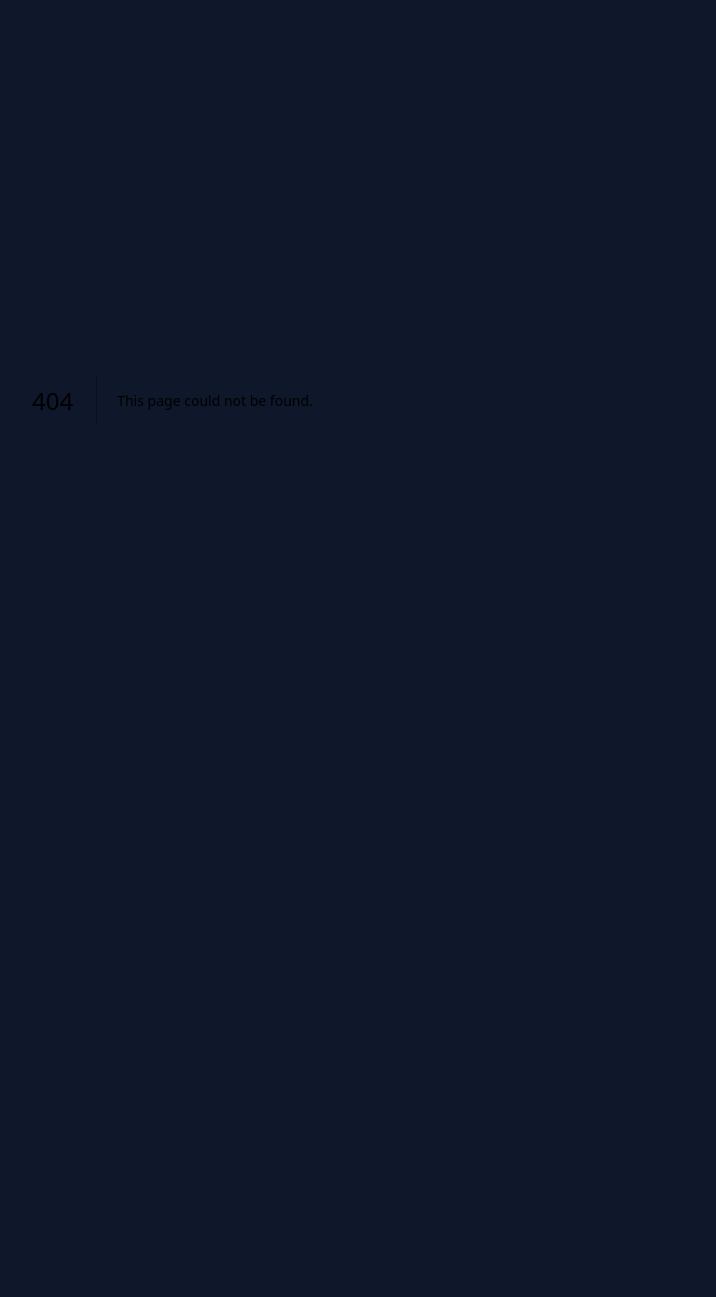
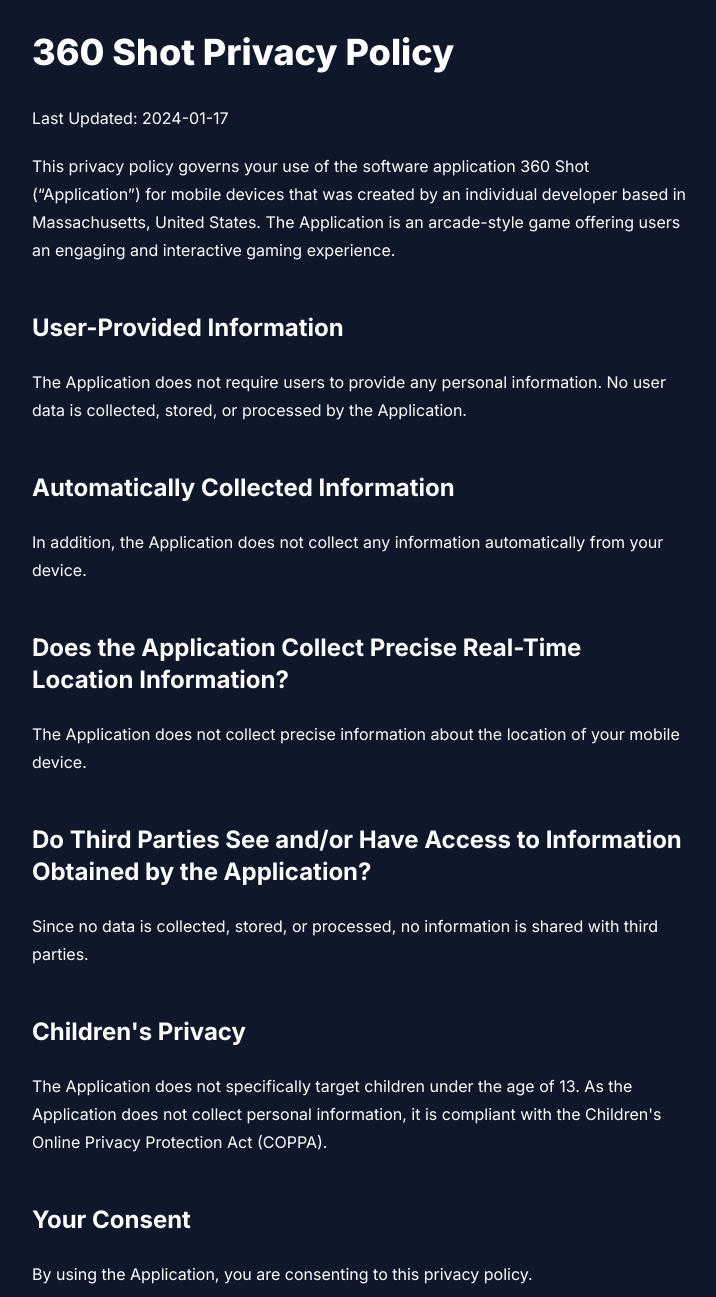
Before and after one commit to petervirtue/portfolio, a Next.js app: page /privacy/360shot in a window 1280 px wide. Before the commit this address had no page. Shown: the top 1297 px of the page, without its empty margins (272-988 px from the left). Before the commit the page ends 800 px from the top, so only its background shows below. Built offline with nearby package versions, Linux system fonts and the light colour scheme.

Commit message:
Adds back in necessary privacy policy pages for iOS applications

```diff
--- a/package.json
+++ b/package.json
@@ -27,7 +27,9 @@
     "typescript": "5.2.2"
   },
   "devDependencies": {
+    "@tailwindcss/typography": "^0.5.10",
     "@types/gtag.js": "^0.0.14",
+    "@types/tailwindcss": "^3.1.0",
     "@typescript-eslint/eslint-plugin": "^6.19.0",
     "@typescript-eslint/parser": "^6.19.0",
     "eslint": "^8.56.0",
--- /dev/null
+++ b/src/app/components/PrivacyPolicy.tsx
@@ -0,0 +1,70 @@
+interface PrivacyPolicyProps {
+  appName: string;
+  appDescription: string;
+}
+
+const PrivacyPolicy = ({ appName, appDescription }: PrivacyPolicyProps) => {
+  return (
+    <div className="prose prose-light items-start justify-center px-5 md:px-0 py-8">
+      <h1>{appName} Privacy Policy</h1>
+      <p>Last Updated: 2024-01-17</p>
+      <p>
+        This privacy policy governs your use of the software application{" "}
+        {appName} (“Application”) for mobile devices that was created by an
+        individual developer based in Massachusetts, United States. The
+        Application is {appDescription}.
+      </p>
+      <h2>User-Provided Information</h2>
+      <p>
+        The Application does not require users to provide any personal
+        information. No user data is collected, stored, or processed by the
+        Application.
+      </p>
+      <h2>Automatically Collected Information</h2>
+      <p>
+        In addition, the Application does not collect any information
+        automatically from your device.
+      </p>
+      <h2>
+        Does the Application Collect Precise Real-Time Location Information?
+      </h2>
+      <p>
+        The Application does not collect precise information about the location
+        of your mobile device.
+      </p>
+      <h2>
+        Do Third Parties See and/or Have Access to Information Obtained by the
+        Application?
+      </h2>
+      <p>
+        Since no data is collected, stored, or processed, no information is
+        shared with third parties.
+      </p>
+      <h2>Children&apos;s Privacy</h2>
+      <p>
+        The Application does not specifically target children under the age of
+        13. As the Application does not collect personal information, it is
+        compliant with the Children&apos;s Online Privacy Protection Act
+        (COPPA).
+      </p>
+      <h2>Your Consent</h2>
+      <p>
+        By using the Application, you are consenting to this privacy policy.
+      </p>
+      <h2>Changes to This Privacy Policy</h2>
+      <p>
+        This Privacy Policy may be updated from time to time for any reason. You
+        are advised to consult this Privacy Policy regularly for any changes, as
+        continued use is deemed approval of all changes.
+      </p>
+      <h2>Contact Us</h2>
+      <p>
+        If you have any questions regarding privacy while using the Application,
+        or have questions about our practices, please contact us via email at
+        petervirtue18@gmail.com.
+      </p>
+    </div>
+  );
+};
+
+export default PrivacyPolicy;
--- a/src/app/layout.tsx
+++ b/src/app/layout.tsx
@@ -1,5 +1,5 @@
 import "./globals.css";
-import type { Metadata } from "next";
+import type { Metadata, Viewport } from "next";
 import { Inter } from "next/font/google";
 import { NextFont } from "next/dist/compiled/@next/font";
 import { GoogleAnalytics } from "./components/GoogleAnalytics";
@@ -10,10 +10,13 @@ const inter: NextFont = Inter({
   variable: "--font-inter",
 });
 
+export const viewport: Viewport = {
+  themeColor: "#0f172a",
+};
+
 export const metadata: Metadata = {
   title: "Peter Virtue",
   description: "Peter Virtue - Software Engineer",
-  themeColor: "#0f172a",
   icons: [
     {
       url: "/favicon.ico",
@@ -41,7 +44,7 @@ export default function RootLayout({
       <body
         className={
           inter.className +
-          " bg-slate-900 antialiased max-w-2xl flex overflow-hidden flex-row mx-auto"
+          " bg-slate-900 antialiased max-w-2xl flex flex-row mx-auto"
         }
       >
         {children}
--- /dev/null
+++ b/src/app/privacy/360shot/page.tsx
@@ -0,0 +1,12 @@
+import PrivacyPolicy from "@/app/components/PrivacyPolicy";
+
+const ShotPrivacyPrivacy = () => {
+  return (
+    <PrivacyPolicy
+      appName="360 Shot"
+      appDescription="an arcade-style game offering users an engaging and interactive gaming experience"
+    />
+  );
+};
+
+export default ShotPrivacyPrivacy;
--- /dev/null
+++ b/src/app/privacy/captiontools/page.tsx
@@ -0,0 +1,12 @@
+import PrivacyPolicy from "@/app/components/PrivacyPolicy";
+
+const CaptionToolsPrivacyPrivacy = () => {
+  return (
+    <PrivacyPolicy
+      appName="Caption Tools"
+      appDescription="a social media caption and hashtag grouping creator"
+    />
+  );
+};
+
+export default CaptionToolsPrivacyPrivacy;
--- a/tailwind.config.ts
+++ b/tailwind.config.ts
@@ -13,8 +13,18 @@ const config: Config = {
         "gradient-conic":
           "conic-gradient(from 180deg at 50% 50%, var(--tw-gradient-stops))",
       },
+      // eslint-disable-next-line @typescript-eslint/no-explicit-any
+      typography: (theme: any) => ({
+        light: {
+          css: {
+            h1: { color: theme("colors.white") },
+            h2: { color: theme("colors.white") },
+            p: { color: theme("colors.white") },
+          },
+        },
+      }),
     },
   },
-  plugins: [],
+  plugins: [require("@tailwindcss/typography")],
 };
 export default config;
```
Also changed, not shown: 1 other file (tests, documents, lock files or other folders).
